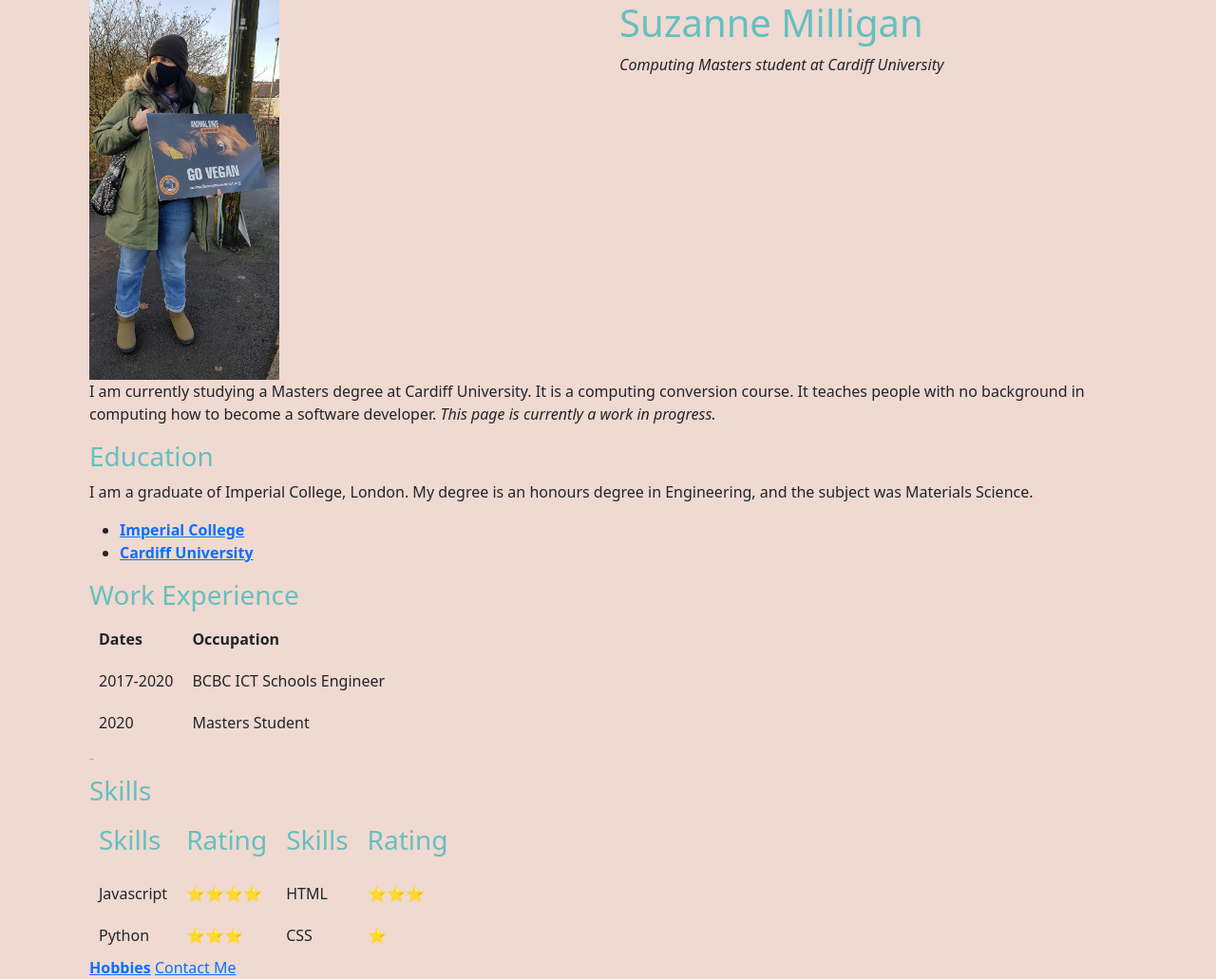
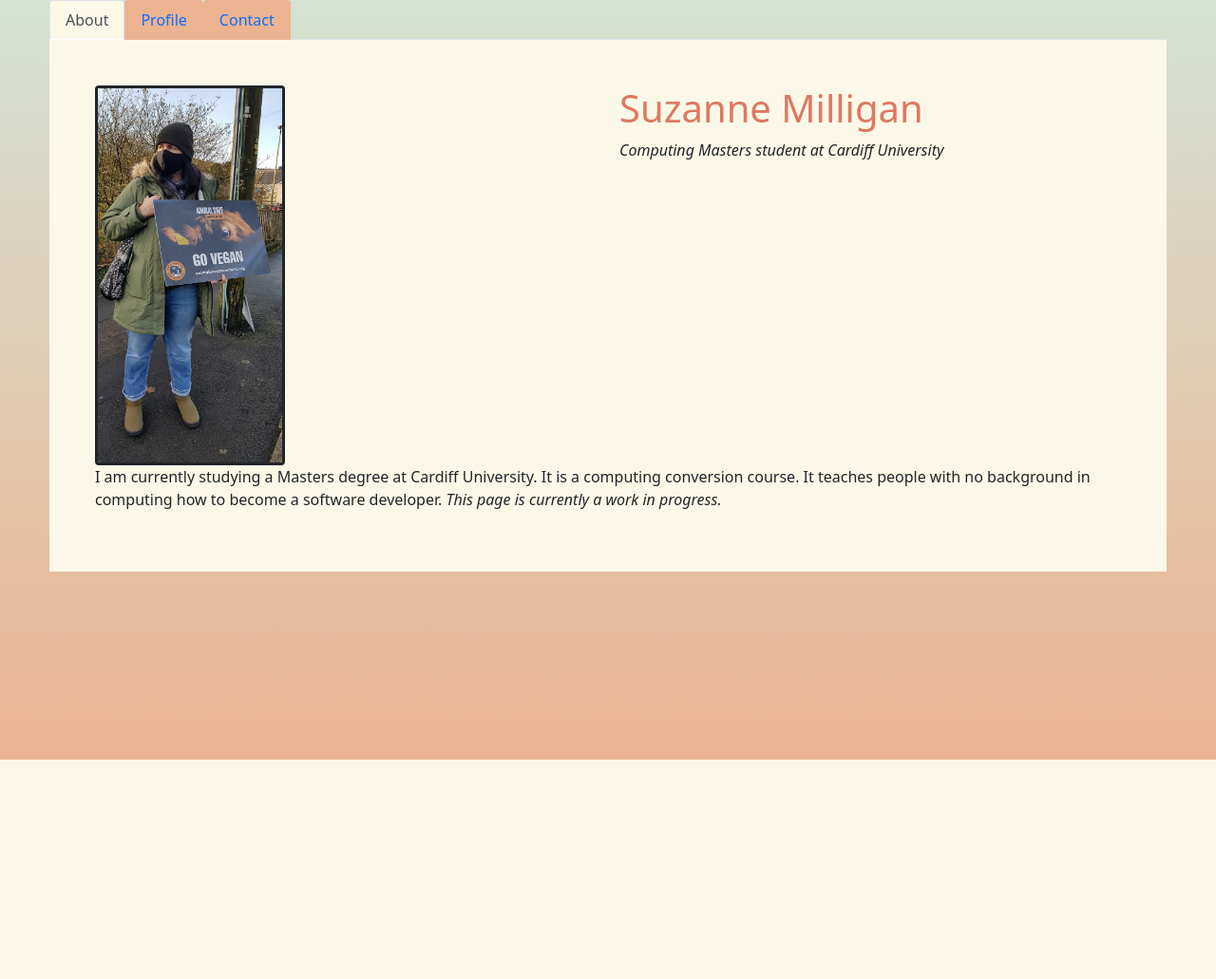
Before and after one commit to milligans/diss, a Flask app: page / in a window 1280 px wide. Shown: the whole page at 95% size. After the commit the page ends 800 px from the top, so only its background shows below. Run offline with Flask 2, Linux system fonts and the light colour scheme.

Commit message:
added tabs and bootstrap styling (started)

```diff
--- a/app/static/style.css
+++ b/app/static/style.css
@@ -1,18 +1,35 @@
 body{
-    background-color: black;
+    background: linear-gradient(#D4E2D4, #ECB390 ) no-repeat center center fixed;
+
 }
-#homebox {
-     background-color : #efd9d1
- }
- hr {
-     border-color : grey;
-     border-style: none none dotted none;
-     width: 5px;
-     height: 0%;
- }
+/*#homebox {*/
+/*     background-color : #FCF8E8;*/
+/* }*/
+
 img {
     height: 400px;
 }
 h1,h3{
-    color: #66BFBF;
+    color: #DF7861;
 }
+.tab-content>.active {
+    background: #FCF8E8;
+}
+.nav-tabs .nav-link {
+    background: #ECB390;
+}
+.nav-tabs .nav-item.show .nav-link, .nav-tabs .nav-link.active {
+    background: #FCF8E8;
+}
+/*#topofpage{*/
+/*    background: #FCF8E8*/
+/*}*/
+/*#profile{*/
+/*    background: #D4E2D4;*/
+/*}*/
+/*#contact{*/
+/*    background: #ECB390;*/
+/*}*/
+
+
+/* #FCF8E8 beige, D4E2D4 pale green #ECB390 rose # DF7861 dark rose*/
--- a/app/templates/index.html
+++ b/app/templates/index.html
@@ -2,12 +2,24 @@
 
 {% block content %}
 
-
+<ul class="nav nav-tabs" id="myTab" role="tablist">
+  <li class="nav-item" role="presentation">
+    <button class="nav-link active" id="about-tab" data-bs-toggle="tab" data-bs-target="#about" type="button" role="tab" aria-controls="about" aria-selected="true">About</button>
+  </li>
+  <li class="nav-item" role="presentation">
+    <button class="nav-link" id="profile-tab" data-bs-toggle="tab" data-bs-target="#profile" type="button" role="tab" aria-controls="profile" aria-selected="false">Profile</button>
+  </li>
+  <li class="nav-item" role="presentation">
+    <button class="nav-link" id="contact-tab" data-bs-toggle="tab" data-bs-target="#contact" type="button" role="tab" aria-controls="contact" aria-selected="false">Contact</button>
+  </li>
+</ul>
+<div class="tab-content " id="myTabContent">
+  <div class="tab-pane fade show active p-5" id="about" role="tabpanel" aria-labelledby="about-tab">
      <div id="topofpage">
-    <div class="row">
+    <div class="row ">
         <div class="col" id="mypic">
 
-                <img src = "{{url_for('static', filename='img/smilligan.jpg')}}" alt="image of Suzanne Milligan" class="square" width ="200px" height="400px">
+                <img src = "{{url_for('static', filename='img/smilligan.jpg')}}" alt="image of Suzanne Milligan" class="rounded float-start" width ="200px" height="400px" border="3px">
         </div>
         <div class="col" id ="spiel">
                 <h1>Suzanne Milligan</h1>
@@ -18,11 +30,9 @@
        people with no background in computing how to become a software developer. <em>This page is currently a work in progress.
        </em>
    </p>
-
      </div>
-
-
-
+      </div>
+  <div class="tab-pane fade p-5" id="profile" role="tabpanel" aria-labelledby="profile-tab">
       <div id="hr">
            <h3>Education</h3>
            <p>I am a graduate of Imperial College, London. My degree is an honours degree in Engineering, and the subject was Materials Science.</p>
@@ -76,7 +86,16 @@
         </tr>
    </table>
 
-   <a href = "hobbies.html"><strong>Hobbies</strong></a>
+
+</div>
+
+    <div class="tab-pane fade p-5" id="contact" role="tabpanel" aria-labelledby="contact-tab"> <a href = "hobbies.html"><strong>Hobbies</strong></a>
    <a href = "contact.html">Contact Me</a>
   </div>
+</div>
+
+
+
+
+
 {% endblock content %}
--- a/app/templates/layout.html
+++ b/app/templates/layout.html
@@ -23,15 +23,18 @@
 </head>
 <body>
 <!--    start of container for main content, flex grow 1 makes it fill the whole page, thus pushing the footer to the bottom-->
-    <main class="flex-grow-1" id="homebox">
-    <div class = container id ="wrapping">
-        <div class ="container-md" id="home_content">
+
+    <div id = "content">
+        <div style = "max-width: 1200px; margin: 0 auto 0 auto; padding:0px">
+        <div class ="container-fluid" id="home_content">
+
              {% block content %}
              {% endblock %}
 
         </div>
+        </div>
     </div>
-    </main>
+
 </body>
-
+<script src="https://cdn.jsdelivr.net/npm/bootstrap@5.0.2/dist/js/bootstrap.bundle.min.js" integrity="sha384-MrcW6ZMFYlzcLA8Nl+NtUVF0sA7MsXsP1UyJoMp4YLEuNSfAP+JcXn/tWtIaxVXM" crossorigin="anonymous"></script>
 </html>
```
Lines whose indentation alone changed are shown as unchanged.
